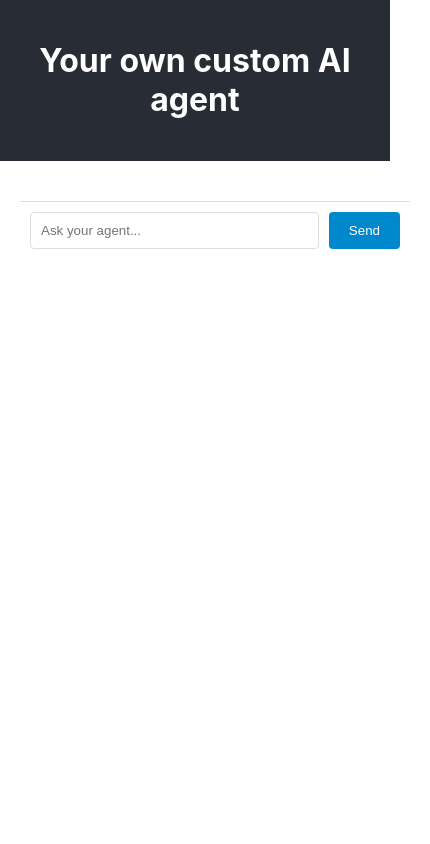
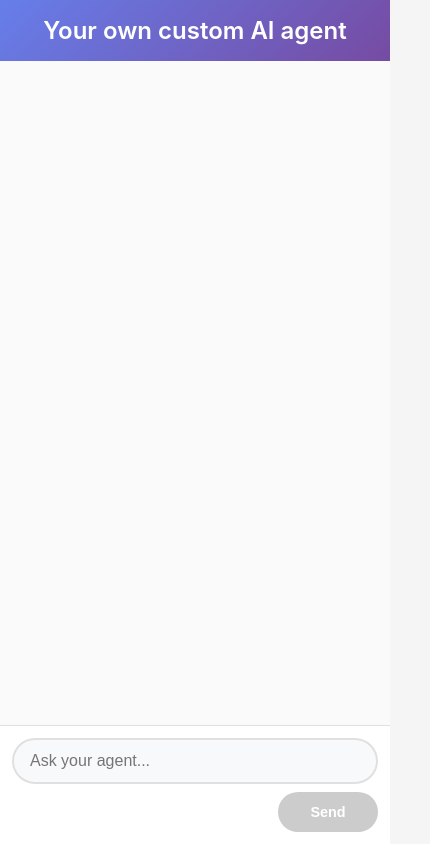
Before and after one commit to sparshg05/Omni-AI-Agent, a React (Create React App) app in the folder ai-agent-web/: page / in a window 390 px wide. Shown: the whole page, 430 px wide, since content can reach past the window. Built offline with nearby package versions, Linux system fonts and the light colour scheme; the HTML template or start-up script is replaced by a standard one.

Commit message:
UX revamp

```diff
--- a/ai-agent-web/src/App.css
+++ b/ai-agent-web/src/App.css
@@ -1,74 +1,307 @@
-/* // filepath: e:\WEB_DEV_WORK\Custom AI agent\ai-agent-web\src\App.css */
+/* App.css */
+
+* {
+  box-sizing: border-box;
+  margin: 0;
+  padding: 0;
+}
+
+body {
+  font-family: -apple-system, BlinkMacSystemFont, 'Segoe UI', 'Roboto', 'Oxygen',
+    'Ubuntu', 'Cantarell', 'Fira Sans', 'Droid Sans', 'Helvetica Neue',
+    sans-serif;
+  -webkit-font-smoothing: antialiased;
+  -moz-osx-font-smoothing: grayscale;
+  background-color: #f5f5f5;
+}
+
 .App {
-  text-align: center;
-  height: 100vh;
   display: flex;
   flex-direction: column;
+  height: 100vh;
+  max-width: 1200px;
+  margin: 0 auto;
+  background-color: white;
+  box-shadow: 0 0 20px rgba(0, 0, 0, 0.1);
 }
 
 .App-header {
-  background-color: #282c34;
-  padding: 20px;
+  background: linear-gradient(135deg, #667eea 0%, #764ba2 100%);
   color: white;
+  padding: 1rem 2rem;
+  text-align: center;
+  box-shadow: 0 2px 10px rgba(0, 0, 0, 0.1);
 }
 
-.chat-container {
+.App-header h1 {
+  font-size: 1.8rem;
+  font-weight: 600;
+  margin: 0;
+}
+
+main {
   flex: 1;
   display: flex;
   flex-direction: column;
-  padding: 20px;
-  max-width: 800px;
-  margin: 0 auto;
-  width: 100%;
+  overflow: hidden;
 }
 
+/* Chat Container */
+.chat-container {
+  display: flex;
+  flex-direction: column;
+  height: 100%;
+  background-color: #fafafa;
+}
+
+/* Messages List */
 .messages-list {
   flex: 1;
   overflow-y: auto;
-  margin-bottom: 20px;
+  padding: 1rem;
+  display: flex;
+  flex-direction: column;
+  gap: 1rem;
+  scroll-behavior: smooth;
 }
 
+.messages-list::-webkit-scrollbar {
+  width: 6px;
+}
+
+.messages-list::-webkit-scrollbar-track {
+  background: #f1f1f1;
+  border-radius: 3px;
+}
+
+.messages-list::-webkit-scrollbar-thumb {
+  background: #c1c1c1;
+  border-radius: 3px;
+}
+
+.messages-list::-webkit-scrollbar-thumb:hover {
+  background: #a8a8a8;
+}
+
+/* Message Styles */
 .message {
-  margin: 10px;
-  padding: 10px;
-  border-radius: 8px;
   max-width: 70%;
+  padding: 0.75rem 1rem;
+  border-radius: 1rem;
+  margin-bottom: 0.5rem;
+  position: relative;
+  word-wrap: break-word;
+  line-height: 1.4;
+}
+
+.message p {
+  margin: 0;
+  font-size: 0.95rem;
+}
+
+.message span {
+  font-size: 0.75rem;
+  opacity: 0.6;
+  display: block;
+  margin-top: 0.25rem;
 }
 
 .message.user {
-  background-color: #e3f2fd;
-  margin-left: auto;
+  background: linear-gradient(135deg, #667eea 0%, #764ba2 100%);
+  color: white;
+  align-self: flex-end;
+  border-bottom-right-radius: 0.25rem;
 }
 
 .message.ai {
-  background-color: #f5f5f5;
-  margin-right: auto;
+  background-color: white;
+  color: #333;
+  align-self: flex-start;
+  border: 1px solid #e0e0e0;
+  border-bottom-left-radius: 0.25rem;
+  box-shadow: 0 1px 3px rgba(0, 0, 0, 0.1);
 }
 
+.message.ai span {
+  color: #666;
+}
+
+/* Loading message */
+.message.ai p:contains("AI is thinking") {
+  font-style: italic;
+  opacity: 0.8;
+}
+
+/* Input Container */
 .input-container {
   display: flex;
-  gap: 10px;
-  padding: 10px;
-  background-color: #fff;
-  border-top: 1px solid #ddd;
+  padding: 1rem;
+  background-color: white;
+  border-top: 1px solid #e0e0e0;
+  align-items: center;
+  gap: 0.75rem;
 }
 
 .input-container input {
   flex: 1;
-  padding: 10px;
-  border: 1px solid #ddd;
-  border-radius: 4px;
+  padding: 0.75rem 1rem;
+  border: 2px solid #e0e0e0;
+  border-radius: 25px;
+  font-size: 0.95rem;
+  outline: none;
+  transition: all 0.2s ease;
+  background-color: #f8f9fa;
+}
+
+.input-container input:focus {
+  border-color: #667eea;
+  background-color: white;
+  box-shadow: 0 0 0 3px rgba(102, 126, 234, 0.1);
+}
+
+.input-container input.disabled {
+  background-color: #f5f5f5;
+  color: #999;
+  cursor: not-allowed;
 }
 
 .input-container button {
-  padding: 10px 20px;
-  background-color: #0088cc;
+  padding: 0.75rem 1.5rem;
+  background: linear-gradient(135deg, #667eea 0%, #764ba2 100%);
   color: white;
   border: none;
-  border-radius: 4px;
+  border-radius: 25px;
   cursor: pointer;
+  font-size: 0.9rem;
+  font-weight: 600;
+  transition: all 0.2s ease;
+  min-width: 80px;
 }
 
-.input-container button:hover {
-  background-color: #006699;
+.input-container button:hover:not(:disabled) {
+  transform: translateY(-1px);
+  box-shadow: 0 4px 12px rgba(102, 126, 234, 0.3);
 }
+
+.input-container button:active:not(:disabled) {
+  transform: translateY(0);
+}
+
+.input-container button:disabled {
+  background: #ccc;
+  cursor: not-allowed;
+  transform: none;
+  box-shadow: none;
+}
+
+/* Error states */
+.error-message {
+  background-color: #ffe6e6;
+  border: 1px solid #ff9999;
+  color: #cc0000;
+  padding: 0.75rem;
+  border-radius: 0.5rem;
+  margin: 0.5rem 1rem;
+  font-size: 0.9rem;
+}
+
+.connection-status {
+  padding: 0.5rem 1rem;
+  text-align: center;
+  font-size: 0.85rem;
+  background-color: #fff3cd;
+  border-bottom: 1px solid #ffeaa7;
+  color: #856404;
+}
+
+.connection-status.connected {
+  background-color: #d4edda;
+  color: #155724;
+  border-bottom-color: #c3e6cb;
+}
+
+.connection-status.disconnected {
+  background-color: #f8d7da;
+  color: #721c24;
+  border-bottom-color: #f5c6cb;
+}
+
+/* Responsive Design */
+@media (max-width: 768px) {
+  .App {
+    height: 100vh;
+    max-width: 100%;
+  }
+
+  .App-header {
+    padding: 1rem;
+  }
+
+  .App-header h1 {
+    font-size: 1.5rem;
+  }
+
+  .message {
+    max-width: 85%;
+  }
+
+  .input-container {
+    padding: 0.75rem;
+  }
+
+  .input-container input {
+    font-size: 16px; /* Prevent zoom on iOS */
+  }
+
+  .messages-list {
+    padding: 0.75rem;
+  }
+}
+
+@media (max-width: 480px) {
+  .message {
+    max-width: 90%;
+    padding: 0.6rem 0.8rem;
+  }
+
+  .input-container {
+    flex-direction: column;
+    gap: 0.5rem;
+    align-items: stretch;
+  }
+
+  .input-container button {
+    align-self: flex-end;
+    min-width: 100px;
+  }
+}
+
+/* Animation for new messages */
+@keyframes slideInMessage {
+  from {
+    opacity: 0;
+    transform: translateY(10px);
+  }
+  to {
+    opacity: 1;
+    transform: translateY(0);
+  }
+}
+
+.message {
+  animation: slideInMessage 0.3s ease-out;
+}
+
+/* Loading animation */
+@keyframes pulse {
+  0%, 100% {
+    opacity: 0.4;
+  }
+  50% {
+    opacity: 1;
+  }
+}
+
+.message.ai:has(p:contains("AI is thinking")) {
+  animation: pulse 1.5s ease-in-out infinite;
+}
```
Also changed, not shown: 1 other file (tests, documents, lock files or other folders).
